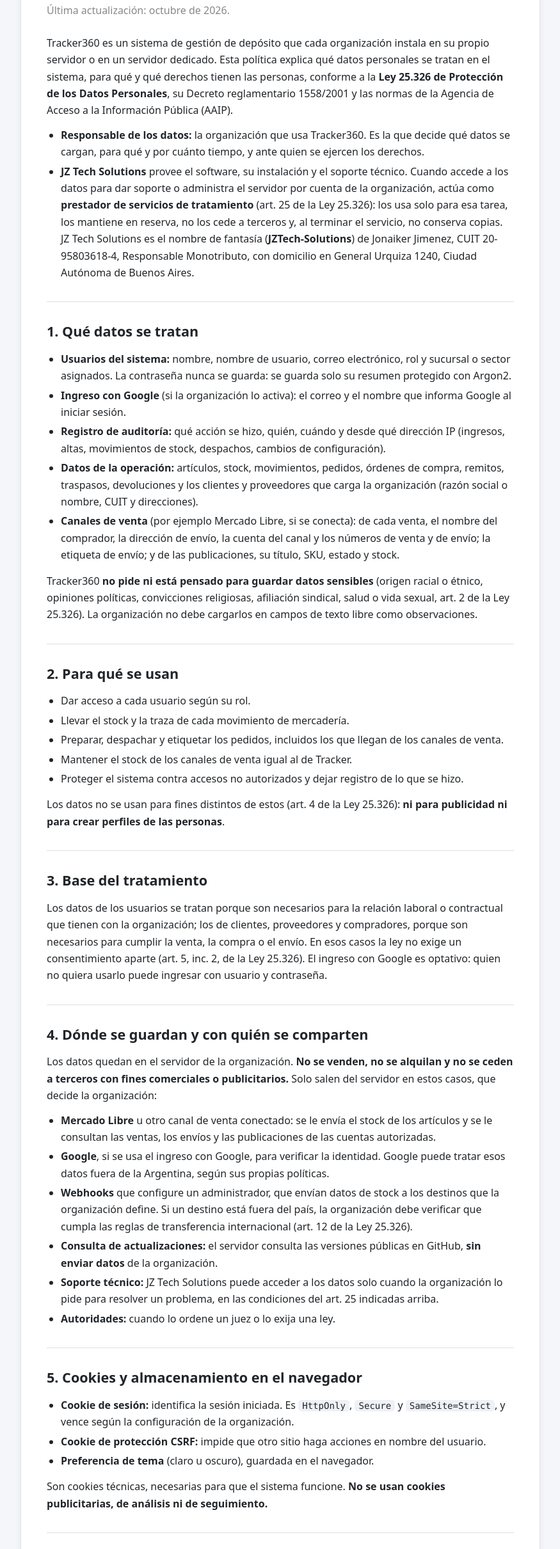
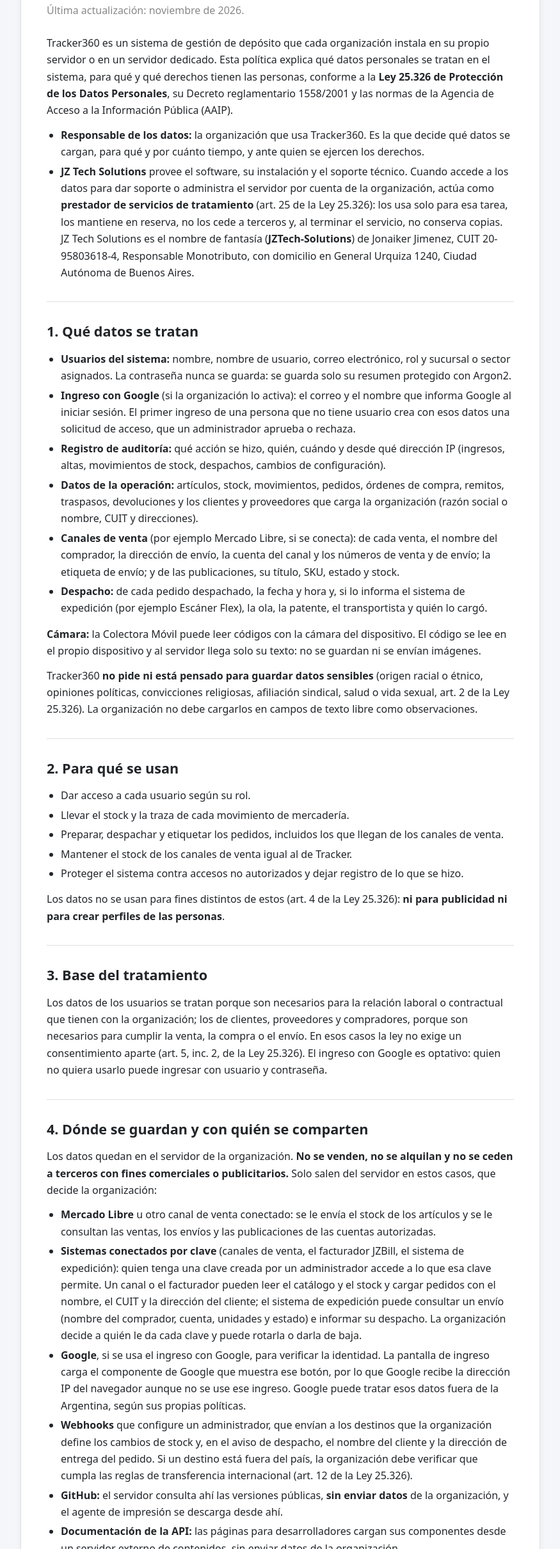
Before and after one commit to Jonnyonz/Tracker360, a plain HTML site: page frontend/privacy.html in a window 1280 px wide. Shown: the part 168-2589 px from the top of the page at 64% size, without its empty margins (202-1077 px from the left). Drawn offline with Linux system fonts and the light colour scheme.

Commit message:
Politica de Privacidad y Terminos al dia con lo agregado desde la 1.3.0 (expedicion, JZBill, camara de la Colectora, webhook de despacho, retencion); version 1.17.1
Signed-off-by: Jonnyonz <jonaiker.jimenez.g@gmail.com>

```diff
--- a/frontend/privacy.html
+++ b/frontend/privacy.html
@@ -27,7 +27,7 @@
         <main class="doc-texto">
             <section>
                 <h1>Política de Privacidad</h1>
-                <p class="doc-sub">Última actualización: octubre de 2026.</p>
+                <p class="doc-sub">Última actualización: noviembre de 2026.</p>
                 <p>Tracker360 es un sistema de gestión de depósito que cada organización instala en su propio servidor o en un servidor dedicado. Esta política explica qué datos personales se tratan en el sistema, para qué y qué derechos tienen las personas, conforme a la <strong>Ley 25.326 de Protección de los Datos Personales</strong>, su Decreto reglamentario 1558/2001 y las normas de la Agencia de Acceso a la Información Pública (AAIP).</p>
                 <ul>
                     <li><strong>Responsable de los datos:</strong> la organización que usa Tracker360. Es la que decide qué datos se cargan, para qué y por cuánto tiempo, y ante quien se ejercen los derechos.</li>
@@ -39,11 +39,13 @@
                 <h2>1. Qué datos se tratan</h2>
                 <ul>
                     <li><strong>Usuarios del sistema:</strong> nombre, nombre de usuario, correo electrónico, rol y sucursal o sector asignados. La contraseña nunca se guarda: se guarda solo su resumen protegido con Argon2.</li>
-                    <li><strong>Ingreso con Google</strong> (si la organización lo activa): el correo y el nombre que informa Google al iniciar sesión.</li>
+                    <li><strong>Ingreso con Google</strong> (si la organización lo activa): el correo y el nombre que informa Google al iniciar sesión. El primer ingreso de una persona que no tiene usuario crea con esos datos una solicitud de acceso, que un administrador aprueba o rechaza.</li>
                     <li><strong>Registro de auditoría:</strong> qué acción se hizo, quién, cuándo y desde qué dirección IP (ingresos, altas, movimientos de stock, despachos, cambios de configuración).</li>
                     <li><strong>Datos de la operación:</strong> artículos, stock, movimientos, pedidos, órdenes de compra, remitos, traspasos, devoluciones y los clientes y proveedores que carga la organización (razón social o nombre, CUIT y direcciones).</li>
                     <li><strong>Canales de venta</strong> (por ejemplo Mercado Libre, si se conecta): de cada venta, el nombre del comprador, la dirección de envío, la cuenta del canal y los números de venta y de envío; la etiqueta de envío; y de las publicaciones, su título, SKU, estado y stock.</li>
+                    <li><strong>Despacho:</strong> de cada pedido despachado, la fecha y hora y, si lo informa el sistema de expedición (por ejemplo Escáner Flex), la ola, la patente, el transportista y quién lo cargó.</li>
                 </ul>
+                <p><strong>Cámara:</strong> la Colectora Móvil puede leer códigos con la cámara del dispositivo. El código se lee en el propio dispositivo y al servidor llega solo su texto: no se guardan ni se envían imágenes.</p>
                 <p>Tracker360 <strong>no pide ni está pensado para guardar datos sensibles</strong> (origen racial o étnico, opiniones políticas, convicciones religiosas, afiliación sindical, salud o vida sexual, art. 2 de la Ley 25.326). La organización no debe cargarlos en campos de texto libre como observaciones.</p>
             </section>
 
@@ -69,9 +71,11 @@
                 <p>Los datos quedan en el servidor de la organización. <strong>No se venden, no se alquilan y no se ceden a terceros con fines comerciales o publicitarios.</strong> Solo salen del servidor en estos casos, que decide la organización:</p>
                 <ul>
                     <li><strong>Mercado Libre</strong> u otro canal de venta conectado: se le envía el stock de los artículos y se le consultan las ventas, los envíos y las publicaciones de las cuentas autorizadas.</li>
-                    <li><strong>Google</strong>, si se usa el ingreso con Google, para verificar la identidad. Google puede tratar esos datos fuera de la Argentina, según sus propias políticas.</li>
-                    <li><strong>Webhooks</strong> que configure un administrador, que envían datos de stock a los destinos que la organización define. Si un destino está fuera del país, la organización debe verificar que cumpla las reglas de transferencia internacional (art. 12 de la Ley 25.326).</li>
-                    <li><strong>Consulta de actualizaciones:</strong> el servidor consulta las versiones públicas en GitHub, <strong>sin enviar datos</strong> de la organización.</li>
+                    <li><strong>Sistemas conectados por clave</strong> (canales de venta, el facturador JZBill, el sistema de expedición): quien tenga una clave creada por un administrador accede a lo que esa clave permite. Un canal o el facturador pueden leer el catálogo y el stock y cargar pedidos con el nombre, el CUIT y la dirección del cliente; el sistema de expedición puede consultar un envío (nombre del comprador, cuenta, unidades y estado) e informar su despacho. La organización decide a quién le da cada clave y puede rotarla o darla de baja.</li>
+                    <li><strong>Google</strong>, si se usa el ingreso con Google, para verificar la identidad. La pantalla de ingreso carga el componente de Google que muestra ese botón, por lo que Google recibe la dirección IP del navegador aunque no se use ese ingreso. Google puede tratar esos datos fuera de la Argentina, según sus propias políticas.</li>
+                    <li><strong>Webhooks</strong> que configure un administrador, que envían a los destinos que la organización define los cambios de stock y, en el aviso de despacho, el nombre del cliente y la dirección de entrega del pedido. Si un destino está fuera del país, la organización debe verificar que cumpla las reglas de transferencia internacional (art. 12 de la Ley 25.326).</li>
+                    <li><strong>GitHub:</strong> el servidor consulta ahí las versiones públicas, <strong>sin enviar datos</strong> de la organización, y el agente de impresión se descarga desde ahí.</li>
+                    <li><strong>Documentación de la API:</strong> las páginas para desarrolladores cargan sus componentes desde un servidor externo de contenidos, sin enviar datos de la organización.</li>
                     <li><strong>Soporte técnico:</strong> JZ Tech Solutions puede acceder a los datos solo cuando la organización lo pide para resolver un problema, en las condiciones del art. 25 indicadas arriba.</li>
                     <li><strong>Autoridades:</strong> cuando lo ordene un juez o lo exija una ley.</li>
                 </ul>
@@ -106,6 +110,8 @@
                 <ul>
                     <li>Los datos se conservan solo mientras sean necesarios para la finalidad por la que se cargaron (art. 4, inc. 7, de la Ley 25.326) o mientras lo exija otra norma, por ejemplo la fiscal o la comercial. La organización define esos plazos y puede dar de baja usuarios, clientes y proveedores.</li>
                     <li>El registro de webhooks enviados se borra a los 30 días y los eventos para los canales de venta a los 14 días.</li>
+                    <li>El registro de auditoría no se borra por su cuenta: queda mientras la organización lo conserve.</li>
+                    <li>Las copias de la base previas a cada actualización quedan en el servidor e incluyen todos los datos. En la instalación nativa se guardan las últimas 10; en la instalación con Docker las depura la organización.</li>
                     <li>Las sesiones vencen según el tiempo configurado y al cerrar sesión.</li>
                 </ul>
             </section>
```
Also changed, not shown: frontend/terms.html (+4 -2 lines), 2 other files.
